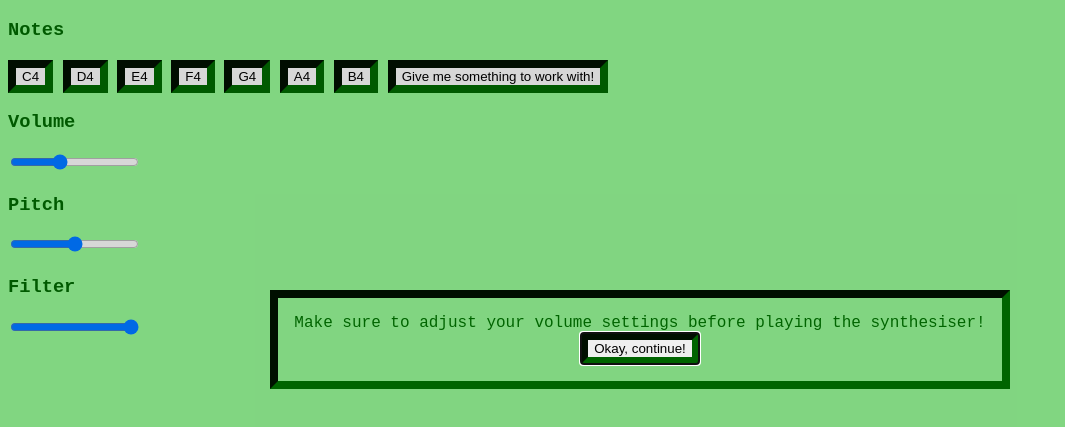
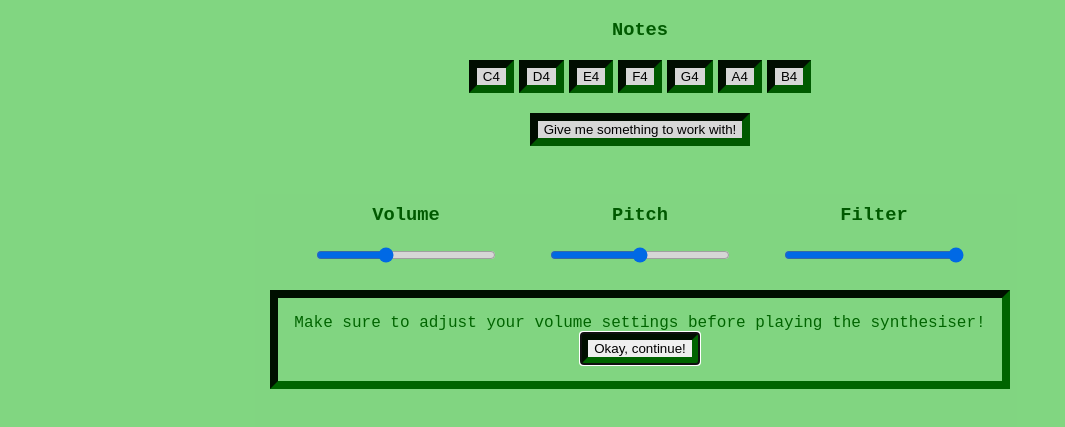
Before and after one commit to owwkay/audioInstrument-thurs, a plain HTML site: page index.html in a window 1280 px wide. Shown: the part 61-488 px from the top of the page, without its empty margins (0-1065 px from the left). Drawn offline with nearby package versions, Linux system fonts and the light colour scheme; a web font is replaced by a local one.

Commit message:
Stacked vertical layout
layout change one where everything is aligned in the middle, sliders are side by side rather than stacked upon each other

```diff
--- a/index.html
+++ b/index.html
@@ -24,7 +24,11 @@
     </header>
 
     <main>
-    <h3> Notes </h3>
+
+    <section class="notes">
+        <h3>Notes</h3>
+
+        <div class="keys">
             <button id="C4" class="whiteKey" data-note="C4">C4</button>
             <button id="D4" class="whiteKey" data-note="D4">D4</button>
             <button id="E4" class="whiteKey" data-note="E4">E4</button>
@@ -32,26 +36,35 @@
             <button id="G4" class="whiteKey" data-note="G4">G4</button>
             <button id="A4" class="whiteKey" data-note="A4">A4</button>
             <button id="B4" class="whiteKey" data-note="B4">B4</button>
-
-         <!-- random values button -->
-        <button id ="random-values" class="whiteKey">Give me something to work with!</button>
-
-    <h3> Volume</h3>
-        <div class="slidecontainer"> <!--Slider element = https://www.w3schools.com/howto/howto_js_rangeslider.asp-->
-            <input type="range" min="20" max="100" value="50" class="slider" id="myRange">
         </div>
 
-    <h3>Pitch</h3>
-        <div class="slidecontainer">
-         <input type="range" min="-12" max="12" value="0" class="slider" id="pitchSlider">
+        <button id="random-values" class="randomButton">
+            Give me something to work with!
+        </button>
+    </section>
+
+ <section class="controls">
+
+        <div class="control">
+            <h3>Volume</h3>
+            <input type="range" min="20" max="100" value="50"
+                class="slider" id="myRange">
         </div>
 
+        <div class="control">
+            <h3>Pitch</h3>
+            <input type="range" min="-12" max="12" value="0"
+                class="slider" id="pitchSlider">
+        </div>
+
+        <div class="control">
             <h3>Filter</h3>
-        <div class="slidecontainer">
-            <input type="range" min="100" max="5000" value="5000" class="slider" id="filterSlider">
+            <input type="range" min="100" max="5000" value="5000"
+                class="slider" id="filterSlider">
         </div>
+
+    </section>
 
 </main>
 
-
 </body>
--- a/style.css
+++ b/style.css
@@ -48,48 +48,35 @@ button {
     background-color: red;
 }
 
-.dropdown {
-  position: relative;
+main {
+    text-align: center;
+    max-width: 1000px;
+    margin: 0 auto;
 }
 
-/* Style the dropdown button */
-.dropbtn {
-  background-color: #4CAF50;
-  color: white;
-  padding: 16px;
-  font-size: 16px;
-  border: none;
-  cursor: pointer;
+.keys {
+    display: flex;
+    justify-content: center;
+    gap: 5px;
 }
 
-/* Dropdown content */
-.dropdown-content {
-  display: none;
-  position: absolute;
-  background-color: #f9f9f9;
-  min-width: 200px;
-  box-shadow: 0px 8px 16px 0px rgba(0,0,0,0.2);
+.controls {
+    display: flex;
+    justify-content: center;
+    gap: 50px;
+    margin-top: 40px;
 }
 
-/* Links inside dropdown content */
-.dropdown-content a {
-  color: black;
-  padding: 12px 16px;
-  text-decoration: none;
-  display: block;
+.control {
+    display: flex;
+    flex-direction: column;
+    align-items: center;
 }
 
-/* Change color of dropdown links on hover */
-.dropdown-content a:hover {
-  background-color: #f1f1f1
+.slider {
+    width: 180px;
 }
 
-/* Show the dropdown content on hover */
-.dropdown:hover .dropdown-content {
-  display: block;
+#random-values {
+    margin-top: 20px;
 }
-
-/* Change background color of dropdown button on hover */
-.dropdown:hover .dropbtn {
-  background-color: #3e8e41;
-}
```
Lines whose indentation alone changed are shown as unchanged.
